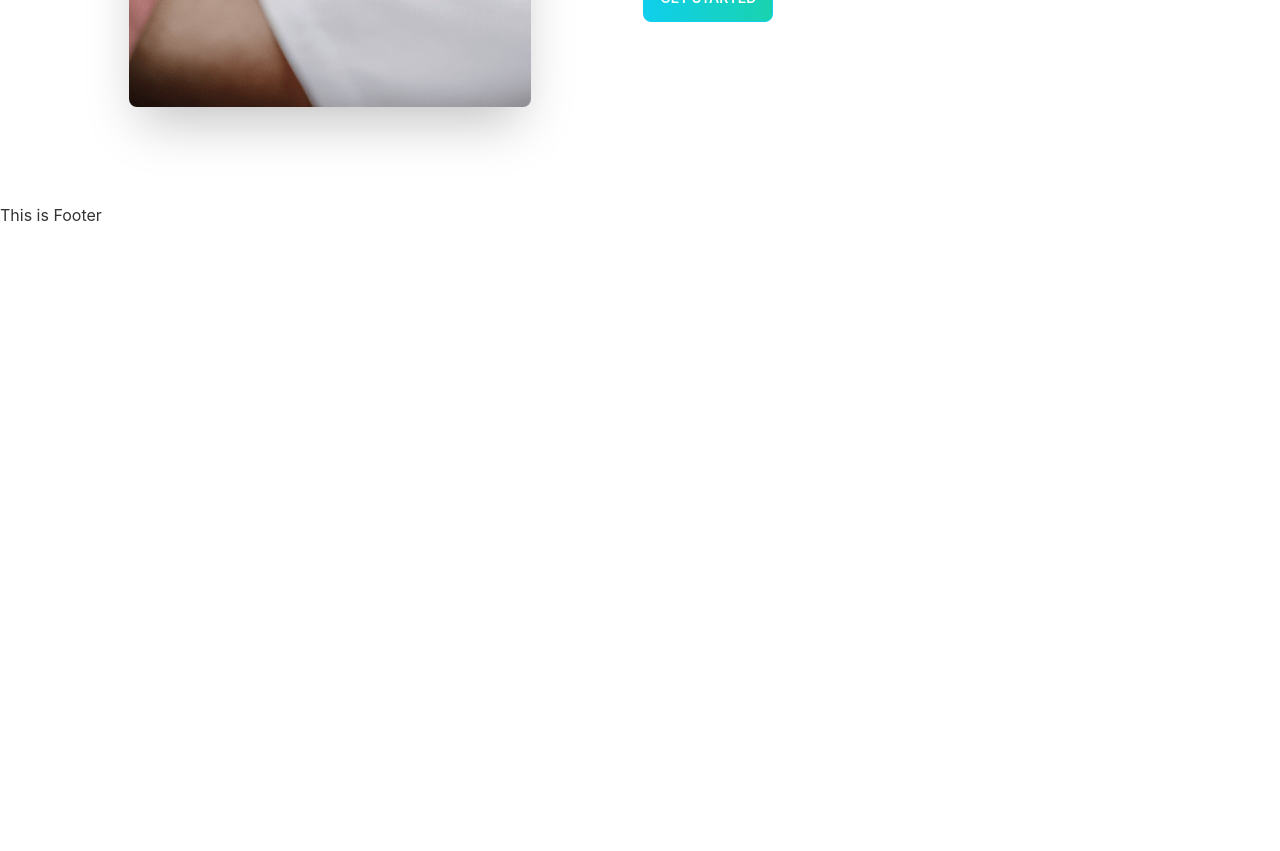
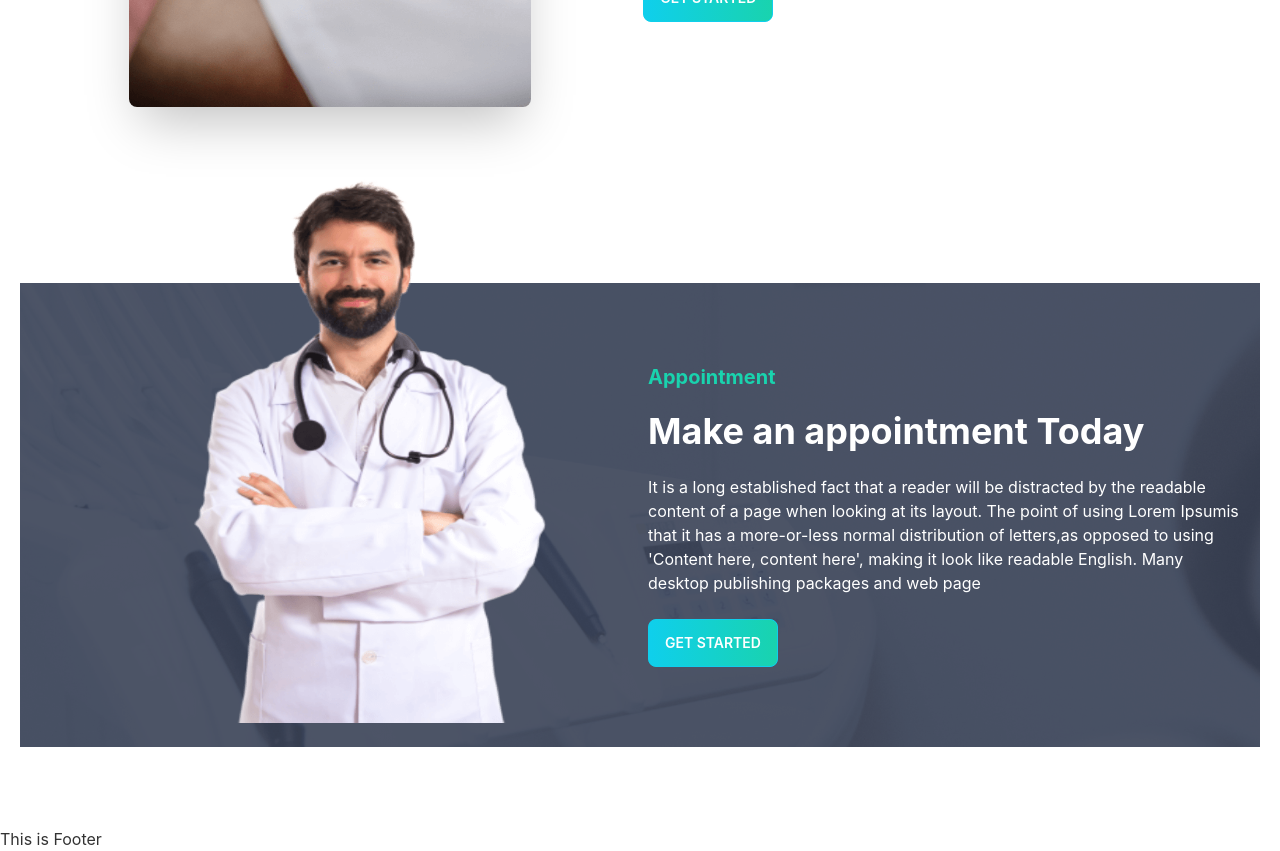
Before and after one commit to mostafizur131/doctors_portal_client, a React (Create React App) app: page / in a window 1280 px wide. Shown: the part 1720-2571 px from the top of the page. Before the commit the page ends 1947 px from the top, so only its background shows below. Built offline with nearby package versions, Linux system fonts and the light colour scheme.

Commit message:
added another section named appoinment section

```diff
--- /dev/null
+++ b/src/Components/PrimaryButtons.js
@@ -0,0 +1,13 @@
+import React from "react";
+
+const PrimaryButtons = ({ children }) => {
+  return (
+    <div>
+      <button className="btn btn-primary bg-gradient-to-r from-primary to-secondary text-white uppercase">
+        {children}
+      </button>
+    </div>
+  );
+};
+
+export default PrimaryButtons;
--- a/src/Pages/Home/Banner/Banner.js
+++ b/src/Pages/Home/Banner/Banner.js
@@ -1,5 +1,6 @@
 import React from "react";
 import chair from "../../../assets/images/chair.png";
+import PrimaryButtons from "../../../Components/PrimaryButtons";
 
 const Banner = () => {
   return (
@@ -19,9 +20,7 @@ const Banner = () => {
             industry. Lorem Ipsum has been the industry's standard dummy text
             ever since the
           </p>
-          <button className="btn btn-primary bg-gradient-to-r from-primary to-secondary text-white uppercase">
-            Get Started
-          </button>
+          <PrimaryButtons>Get Started</PrimaryButtons>
         </div>
       </div>
     </div>
--- a/src/Pages/Home/Home/Home.js
+++ b/src/Pages/Home/Home/Home.js
@@ -3,6 +3,7 @@ import Banner from "../Banner/Banner";
 import InfoCards from "../InfoCards/InfoCards";
 import Services from "../Services/Services";
 import Terms from "../Terms/Terms";
+import MakeAppointment from "../MakeAppointment/MakeAppointment";
 
 const Home = () => {
   return (
@@ -11,6 +12,7 @@ const Home = () => {
       <InfoCards></InfoCards>
       <Services></Services>
       <Terms></Terms>
+      <MakeAppointment></MakeAppointment>
     </div>
   );
 };
--- /dev/null
+++ b/src/Pages/Home/MakeAppointment/MakeAppointment.js
@@ -0,0 +1,46 @@
+import React from "react";
+import doctor from "../../../assets/images/doctor.png";
+import appointment from "../../../assets/images/appointment.png";
+import PrimaryButtons from "../../../Components/PrimaryButtons";
+
+const MakeAppointment = () => {
+  return (
+    <section
+      className=""
+      style={{
+        background: `url(${appointment})`,
+      }}
+    >
+      <div className="hero text-white relative my-10 lg:my-20 py-10 lg:py-8 xl:py-16">
+        <div className="hero-content flex-col lg:flex-row">
+          <div className="hidden lg:block lg:w-1/2">
+            <img
+              src={doctor}
+              className="w-[700px] h-[600px] absolute lg:-top-[136px] lg:-left-[106px] xl:-top-[160px] xl:-left-[20px]"
+              alt="Doctor"
+            />
+          </div>
+          <div className="lg:w-1/2 ">
+            <h4 className="text-xl font-bold text-secondary mb-5">
+              Appointment
+            </h4>
+            <h2 className="text-4xl font-bold text-white">
+              Make an appointment Today
+            </h2>
+            <p className="py-6 text-base text-white">
+              It is a long established fact that a reader will be distracted by
+              the readable content of a page when looking at its layout. The
+              point of using Lorem Ipsumis that it has a more-or-less normal
+              distribution of letters,as opposed to using 'Content here, content
+              here', making it look like readable English. Many desktop
+              publishing packages and web page
+            </p>
+            <PrimaryButtons>Get Started</PrimaryButtons>
+          </div>
+        </div>
+      </div>
+    </section>
+  );
+};
+
+export default MakeAppointment;
--- a/src/Pages/Home/Terms/Terms.js
+++ b/src/Pages/Home/Terms/Terms.js
@@ -7,10 +7,10 @@ const Terms = () => {
       <div className="hero-content flex-col lg:flex-row">
         <img
           src={treatment}
-          className="md:w-1/3 rounded-lg shadow-2xl"
+          className="lg:w-1/3 rounded-lg shadow-2xl"
           alt="treatment"
         />
-        <div className="md:w-1/2 lg:ps-24">
+        <div className=" mt-16 lg:mt-0 lg:w-1/2 lg:ps-24">
           <h2 className="text-5xl font-bold text-accent">
             Exceptional Dental Care, on Your Terms
           </h2>
```
